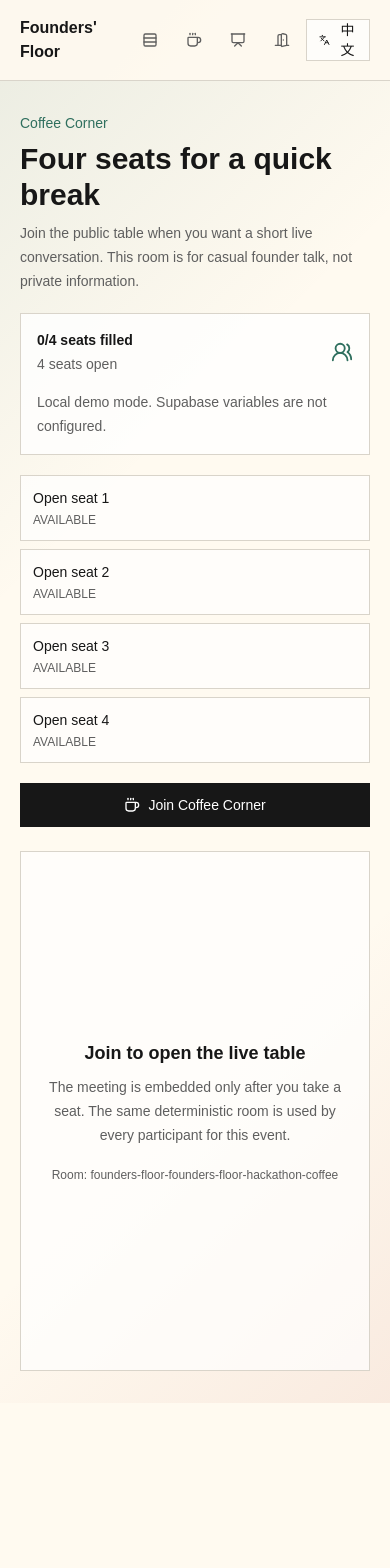
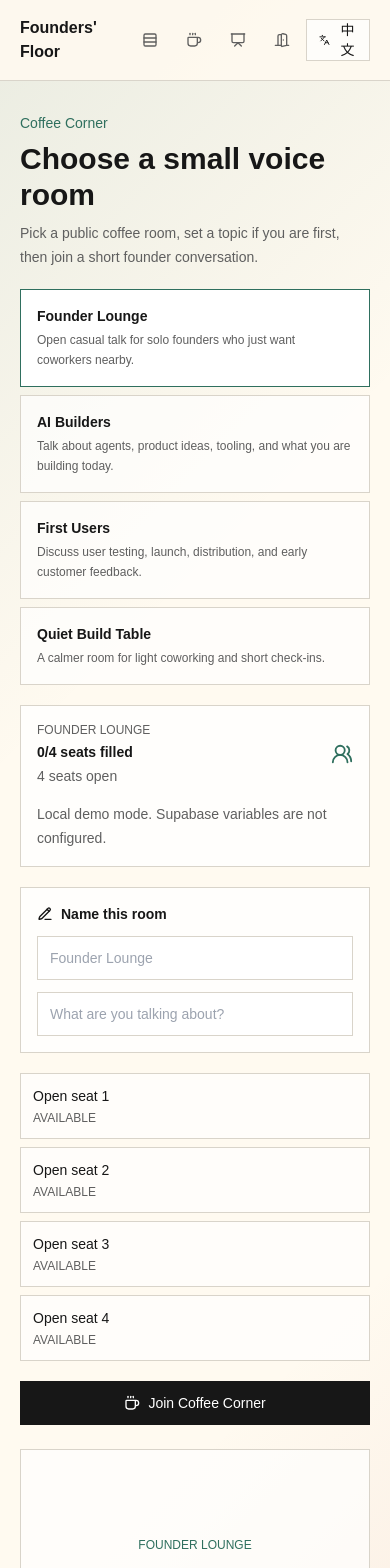
Before and after one commit to clover475/Founders-Floor_BUIDL_OPC_HACKATHON_SG, a Next.js app: page /coffee-corner in a window 390 px wide. Shown: the top 1568 px of the page. Before the commit the page ends 1403 px from the top, so only its background shows below. Built offline with nearby package versions, Linux system fonts and the light colour scheme.

Commit message:
feat: repair launch room navigation ux

```diff
--- a/src/components/coffee/coffee-corner.tsx
+++ b/src/components/coffee/coffee-corner.tsx
@@ -1,17 +1,29 @@
 "use client";
 
-import { Coffee, LogOut, UsersRound } from "lucide-react";
+import { Coffee, LogOut, PencilLine, UsersRound } from "lucide-react";
+import { useMemo, useState } from "react";
 import { useTranslations } from "use-intl";
 import { JitsiMeeting } from "@/components/live/jitsi-meeting";
 import { getCoffeeJitsiRoomName, getJitsiMeetingUrl } from "@/lib/live/jitsi";
 import { useCoffeePresence } from "@/lib/realtime/use-coffee-presence";
 
+const coffeeRooms = ["founder-lounge", "ai-builders", "first-users", "quiet-build"] as const;
+
 export function CoffeeCorner() {
   const t = useTranslations("coffee");
-  const coffee = useCoffeePresence();
-  const roomName = getCoffeeJitsiRoomName();
+  const [selectedRoomId, setSelectedRoomId] = useState<(typeof coffeeRooms)[number]>("founder-lounge");
+  const [customTitle, setCustomTitle] = useState("");
+  const [customTopic, setCustomTopic] = useState("");
+  const roomTitle = customTitle.trim() || t(`rooms.${selectedRoomId}.name`);
+  const roomTopic = customTopic.trim() || t(`rooms.${selectedRoomId}.description`);
+  const coffee = useCoffeePresence(selectedRoomId, roomTitle, roomTopic);
+  const roomName = getCoffeeJitsiRoomName(selectedRoomId);
   const meetingUrl = getJitsiMeetingUrl(roomName);
   const emptySeats = Math.max(coffee.capacity - coffee.participants.length, 0);
+  const firstPresence = coffee.participants[0];
+  const displayedRoomTitle = firstPresence?.roomTitle || roomTitle;
+  const displayedRoomTopic = firstPresence?.roomTopic || roomTopic;
+  const canEditRoom = coffee.participants.length === 0 || coffee.joined;
   const statusCopy = {
     connected: t("connected"),
     connecting: t("connecting"),
@@ -20,8 +32,23 @@ export function CoffeeCorner() {
     idle: t("ready"),
   }[coffee.status];
 
+  const selectedRoomLabel = useMemo(
+    () => t(`rooms.${selectedRoomId}.name`),
+    [selectedRoomId, t],
+  );
+
+  function selectRoom(roomId: (typeof coffeeRooms)[number]) {
+    if (coffee.joined) {
+      return;
+    }
+
+    setSelectedRoomId(roomId);
+    setCustomTitle("");
+    setCustomTopic("");
+  }
+
   return (
-    <main className="mx-auto grid w-full max-w-6xl gap-6 px-5 py-8 sm:px-8 lg:grid-cols-[0.38fr_0.62fr]">
+    <main className="mx-auto grid w-full max-w-6xl gap-6 px-5 py-8 sm:px-8 lg:grid-cols-[0.42fr_0.58fr]">
       <section className="space-y-5">
         <div className="space-y-2">
           <p className="text-sm font-medium text-floor-green">{t("eyebrow")}</p>
@@ -31,10 +58,33 @@ export function CoffeeCorner() {
           </p>
         </div>
 
+        <div className="grid gap-2">
+          {coffeeRooms.map((roomId) => {
+            const selected = roomId === selectedRoomId;
+            return (
+              <button
+                key={roomId}
+                type="button"
+                onClick={() => selectRoom(roomId)}
+                disabled={coffee.joined}
+                className={`border p-4 text-left transition ${
+                  selected
+                    ? "border-floor-green bg-white"
+                    : "border-floor-line bg-white/70 hover:border-floor-green"
+                } ${coffee.joined ? "cursor-not-allowed opacity-70" : ""}`}
+              >
+                <p className="text-sm font-semibold text-floor-ink">{t(`rooms.${roomId}.name`)}</p>
+                <p className="mt-1 text-xs leading-5 text-floor-muted">{t(`rooms.${roomId}.description`)}</p>
+              </button>
+            );
+          })}
+        </div>
+
         <div className="border border-floor-line bg-white/80 p-4">
           <div className="flex items-center justify-between gap-4">
             <div>
-              <p className="text-sm font-semibold text-floor-ink">
+              <p className="text-xs uppercase text-floor-muted">{selectedRoomLabel}</p>
+              <p className="mt-1 text-sm font-semibold text-floor-ink">
                 {t("filled", { count: coffee.participants.length, capacity: coffee.capacity })}
               </p>
               <p className="mt-1 text-sm text-floor-muted">{t("open", { count: emptySeats })}</p>
@@ -43,6 +93,27 @@ export function CoffeeCorner() {
           </div>
           <p className="mt-4 text-sm leading-6 text-floor-muted">{statusCopy}</p>
         </div>
+
+        {canEditRoom ? (
+          <div className="grid gap-3 border border-floor-line bg-white/80 p-4">
+            <div className="flex items-center gap-2 text-sm font-semibold text-floor-ink">
+              <PencilLine size={16} aria-hidden="true" />
+              {coffee.joined ? t("editLiveRoom") : t("nameRoom")}
+            </div>
+            <input
+              value={customTitle}
+              onChange={(event) => setCustomTitle(event.target.value)}
+              placeholder={t(`rooms.${selectedRoomId}.name`)}
+              className="min-h-11 border border-floor-line bg-white px-3 text-sm outline-none focus:border-floor-green"
+            />
+            <input
+              value={customTopic}
+              onChange={(event) => setCustomTopic(event.target.value)}
+              placeholder={t("topicPlaceholder")}
+              className="min-h-11 border border-floor-line bg-white px-3 text-sm outline-none focus:border-floor-green"
+            />
+          </div>
+        ) : null}
 
         {coffee.status === "connecting" ? (
           <div className="border border-floor-line bg-floor-panel p-3 text-sm text-floor-muted">
@@ -100,16 +171,18 @@ export function CoffeeCorner() {
         )}
       </section>
 
-      <section>
+        <section>
         {coffee.joined ? (
           <JitsiMeeting roomName={roomName} meetingUrl={meetingUrl} />
         ) : (
-          <div className="grid min-h-[520px] place-items-center border border-floor-line bg-white/70 p-6 text-center">
+          <div className="grid min-h-[420px] place-items-center border border-floor-line bg-white/70 p-6 text-center">
             <div className="max-w-md">
-              <p className="text-lg font-semibold text-floor-ink">{t("joinTitle")}</p>
+              <p className="text-xs uppercase text-floor-green">{displayedRoomTitle}</p>
+              <p className="mt-2 text-lg font-semibold text-floor-ink">{t("joinTitle")}</p>
               <p className="mt-2 text-sm leading-6 text-floor-muted">
-                {t("joinDescription")}
+                {displayedRoomTopic}
               </p>
+              <p className="mt-3 text-sm leading-6 text-floor-muted">{t("joinDescription")}</p>
               <p className="mt-5 break-all text-xs text-floor-muted">{t("room", { room: roomName })}</p>
             </div>
           </div>
--- a/src/components/elevator/elevator-stage.tsx
+++ b/src/components/elevator/elevator-stage.tsx
@@ -253,9 +253,10 @@ export function ElevatorStage() {
         {elevator.role ? (
           <JitsiMeeting roomName={roomName} meetingUrl={meetingUrl} title={t("meetingTitle")} />
         ) : (
-          <div className="grid min-h-[520px] place-items-center border border-floor-line bg-white/70 p-6 text-center">
+          <div className="grid min-h-[320px] place-items-center border border-floor-line bg-white/70 p-6 text-center">
             <div className="max-w-md">
-              <p className="text-lg font-semibold text-floor-ink">{t("joinTitle")}</p>
+              <p className="text-sm font-medium uppercase text-floor-green">{t("stageIdle")}</p>
+              <p className="mt-2 text-lg font-semibold text-floor-ink">{t("joinTitle")}</p>
               <p className="mt-2 text-sm leading-6 text-floor-muted">
                 {t("joinDescription")}
               </p>
--- a/src/lib/live/jitsi.ts
+++ b/src/lib/live/jitsi.ts
@@ -8,9 +8,9 @@ function sanitizeRoomSegment(value: string) {
     .replace(/^-|-$/g, "");
 }
 
-export function getCoffeeJitsiRoomName() {
+export function getCoffeeJitsiRoomName(roomId = "main") {
   const { eventSlug } = getRealtimeConfig();
-  return `founders-floor-${sanitizeRoomSegment(eventSlug)}-coffee`;
+  return `founders-floor-${sanitizeRoomSegment(eventSlug)}-coffee-${sanitizeRoomSegment(roomId)}`;
 }
 
 export function getElevatorJitsiRoomName() {
--- a/src/lib/realtime/use-coffee-presence.ts
+++ b/src/lib/realtime/use-coffee-presence.ts
@@ -20,6 +20,7 @@ function isCoffeePresence(value: unknown): value is CoffeePresence {
   return (
     typeof candidate.participantId === "string" &&
     typeof candidate.nickname === "string" &&
+    typeof candidate.roomId === "string" &&
     typeof candidate.joinedAt === "string"
   );
 }
@@ -31,7 +32,7 @@ function flattenPresenceState(state: Record<string, unknown[]>): CoffeePresence[
     .sort((a, b) => a.joinedAt.localeCompare(b.joinedAt));
 }
 
-export function useCoffeePresence() {
+export function useCoffeePresence(roomId = "main", roomTitle = "", roomTopic = "") {
   const config = useMemo(() => getRealtimeConfig(), []);
   const client = useMemo(() => getSupabaseBrowserClient(), []);
   const channelRef = useRef<RealtimeChannel | null>(null);
@@ -46,10 +47,18 @@ export function useCoffeePresence() {
     (): CoffeePresence => ({
       participantId: participant.participantId,
       nickname: participant.nickname,
+      roomId,
+      roomTitle: roomTitle.trim() || undefined,
+      roomTopic: roomTopic.trim() || undefined,
       joinedAt: new Date().toISOString(),
     }),
-    [participant.nickname, participant.participantId],
+    [participant.nickname, participant.participantId, roomId, roomTitle, roomTopic],
   );
+  const createLocalPresenceRef = useRef(createLocalPresence);
+
+  useEffect(() => {
+    createLocalPresenceRef.current = createLocalPresence;
+  }, [createLocalPresence]);
 
   const tableFull = participants.length >= COFFEE_CAPACITY && !joined;
 
@@ -107,7 +116,7 @@ export function useCoffeePresence() {
       return;
     }
 
-    const channel = client.channel(`floor:coffee:${config.eventSlug}`, {
+    const channel = client.channel(`floor:coffee:${config.eventSlug}:${roomId}`, {
       config: {
         presence: {
           key: participant.participantId,
@@ -138,7 +147,7 @@ export function useCoffeePresence() {
 
         if (pendingJoinRef.current) {
           pendingJoinRef.current = false;
-          await channel.track(createLocalPresence());
+          await channel.track(createLocalPresenceRef.current());
         }
       }
 
@@ -149,7 +158,17 @@ export function useCoffeePresence() {
 
     channelRef.current = channel;
     setStatus("connecting");
-  }, [client, config.enabled, config.eventSlug, createLocalPresence, participant.participantId]);
+  }, [client, config.enabled, config.eventSlug, participant.participantId, roomId]);
+
+  useEffect(() => {
+    if (!joined || !channelRef.current) {
+      return;
+    }
+
+    void channelRef.current.track(createLocalPresence()).catch(() => {
+      setStatus("error");
+    });
+  }, [createLocalPresence, joined]);
 
   useEffect(() => {
     return () => {
--- a/src/messages/en.json
+++ b/src/messages/en.json
@@ -71,10 +71,19 @@
   },
   "coffee": {
     "eyebrow": "Coffee Corner",
-    "title": "Four seats for a quick break",
-    "description": "Join the public table when you want a short live conversation. This room is for casual founder talk, not private information.",
+    "title": "Choose a small voice room",
+    "description": "Pick a public coffee room, set a topic if you are first, then join a short founder conversation.",
+    "rooms": {
+      "founder-lounge": { "name": "Founder Lounge", "description": "Open casual talk for solo founders who just want coworkers nearby." },
+      "ai-builders": { "name": "AI Builders", "description": "Talk about agents, product ideas, tooling, and what you are building today." },
+      "first-users": { "name": "First Users", "description": "Discuss user testing, launch, distribution, and early customer feedback." },
+      "quiet-build": { "name": "Quiet Build Table", "description": "A calmer room for light coworking and short check-ins." }
+    },
     "filled": "{count}/{capacity} seats filled",
     "open": "{count, plural, =0 {No seats open} =1 {# seat open} other {# seats open}}",
+    "nameRoom": "Name this room",
+    "editLiveRoom": "Update this room topic",
+    "topicPlaceholder": "What are you talking about?",
     "connected": "Live table connected.",
     "connecting": "Connecting to the live table.",
     "errorStatus": "Live table had a connection issue. The meeting link still works.",
@@ -90,7 +99,7 @@
     "full": "Table full",
     "join": "Join Coffee Corner",
     "joinTitle": "Join to open the live table",
-    "joinDescription": "The meeting is embedded only after you take a seat. The same deterministic room is used by every participant for this event.",
+    "joinDescription": "The meeting is embedded only after you take a seat. Each coffee room has its own deterministic meeting link.",
     "room": "Room: {room}"
   },
   "elevator": {
@@ -131,6 +140,7 @@
     "saved": "Saved",
     "save": "Save result",
     "reset": "Reset stale round",
+    "stageIdle": "Stage waiting",
     "joinTitle": "Join the stage to open the room",
     "joinDescription": "Speakers and audience use the same deterministic Jitsi room for this event.",
     "room": "Room: {room}",
--- a/src/messages/zh-CN.json
+++ b/src/messages/zh-CN.json
@@ -71,10 +71,19 @@
   },
   "coffee": {
     "eyebrow": "咖啡角",
-    "title": "四个座位，一次轻松短聊",
-    "description": "想和真人简短聊聊时，就加入这张公共桌。这里适合创业者闲聊，不适合讨论隐私信息。",
+    "title": "选择一个小型语音房",
+    "description": "选择一个公共咖啡室。如果你是第一个入座的人，可以先设置这个房间今天聊什么。",
+    "rooms": {
+      "founder-lounge": { "name": "创业者休息室", "description": "适合想随便聊聊、找一点同事感的一人公司创业者。" },
+      "ai-builders": { "name": "AI Builder 房", "description": "聊 Agent、产品想法、工具栈和今天正在 Build 的东西。" },
+      "first-users": { "name": "第一批用户房", "description": "聊用户测试、发布、分发和早期客户反馈。" },
+      "quiet-build": { "name": "安静共创桌", "description": "适合轻量共创、短暂同步和低压力交流。" }
+    },
     "filled": "已坐 {count}/{capacity} 人",
     "open": "还有 {count} 个空位",
+    "nameRoom": "设置这个房间",
+    "editLiveRoom": "更新房间主题",
+    "topicPlaceholder": "今天这个房间聊什么？",
     "connected": "实时咖啡桌已连接。",
     "connecting": "正在连接实时咖啡桌。",
     "errorStatus": "实时连接出现问题，会议链接仍可使用。",
@@ -90,7 +99,7 @@
     "full": "座位已满",
     "join": "加入咖啡角",
     "joinTitle": "加入后打开实时咖啡桌",
-    "joinDescription": "入座后才会加载会议。活动中的所有参与者都会进入同一个固定房间。",
+    "joinDescription": "入座后才会加载会议。每个咖啡室都有独立的固定会议房间。",
     "room": "房间：{room}"
   },
   "elevator": {
@@ -131,6 +140,7 @@
     "saved": "已保存",
     "save": "保存结果",
     "reset": "重置异常场次",
+    "stageIdle": "舞台等待中",
     "joinTitle": "加入舞台后打开会议室",
     "joinDescription": "演讲者和听众会进入本次活动的同一个固定 Jitsi 房间。",
     "room": "房间：{room}",
--- a/src/types/realtime.ts
+++ b/src/types/realtime.ts
@@ -12,6 +12,9 @@ export type FloorPresence = {
 export type CoffeePresence = {
   participantId: string;
   nickname: string;
+  roomId: string;
+  roomTitle?: string;
+  roomTopic?: string;
   joinedAt: string;
 };
 
```
Also changed, not shown: src/app/page.tsx (+11 -8 lines), 5 other files (tests, documents, lock files or other folders).
